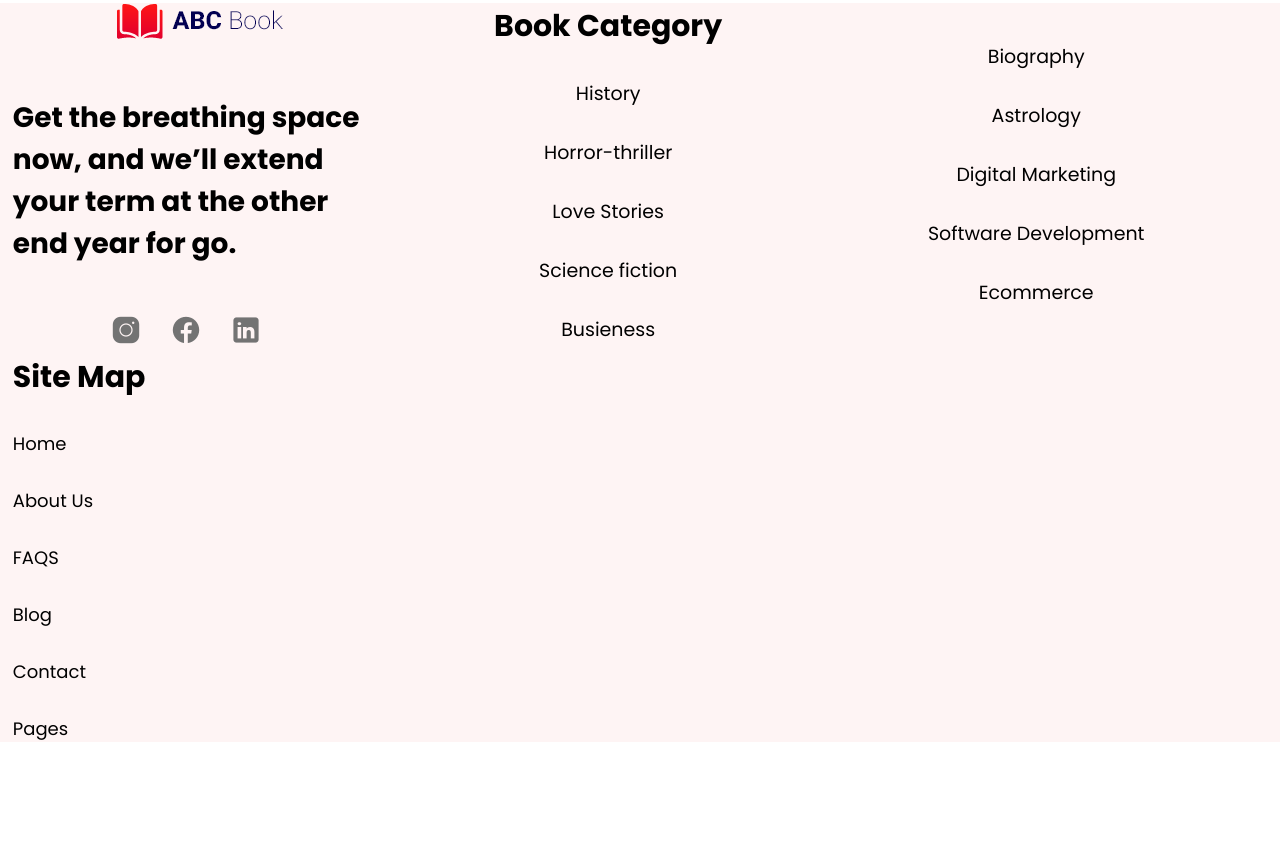
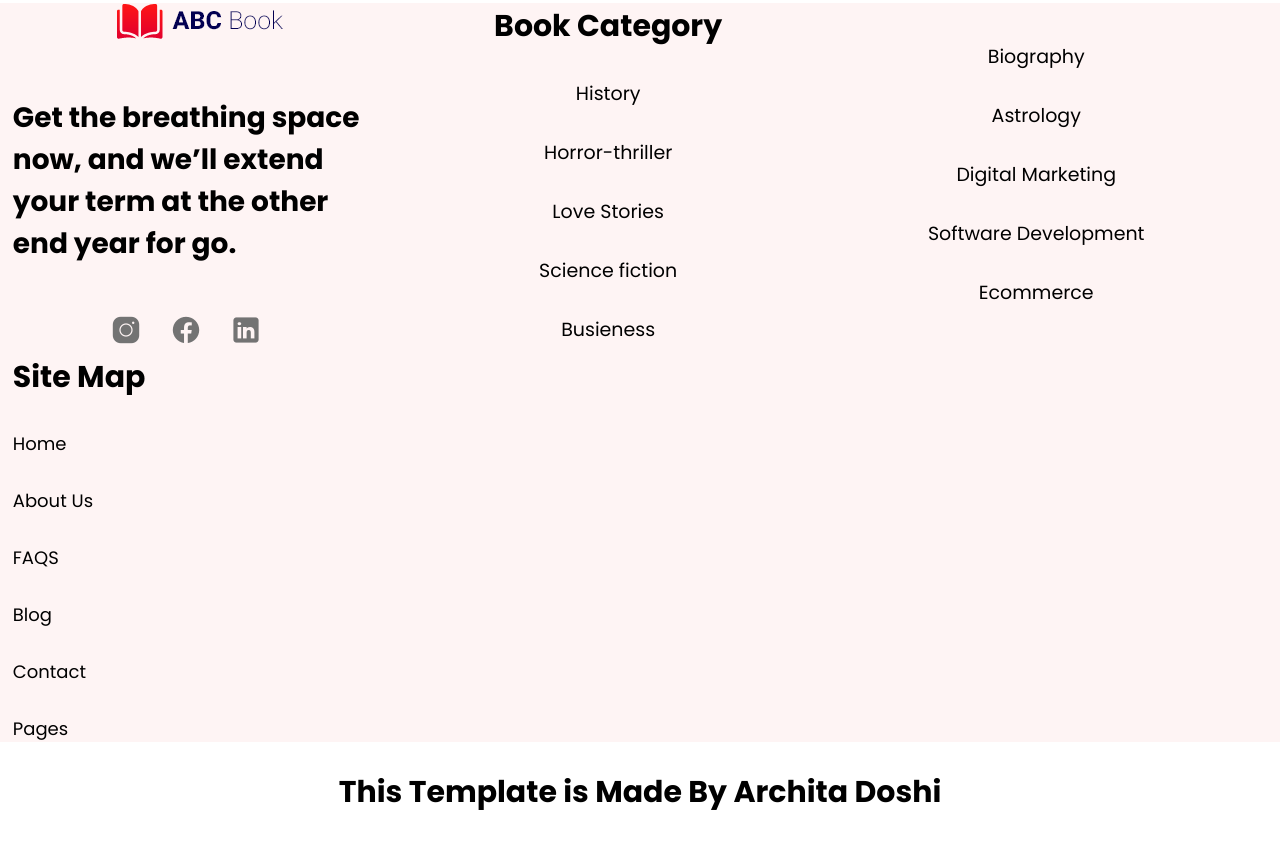
Before and after one commit to architadoshi29/Media---Query---Template1, a plain HTML site: page index.html in a window 1280 px wide. Shown: the part 7831-8673 px from the top of the page. Before the commit the page ends 8573 px from the top, so only its background shows below. Drawn offline with Linux system fonts and the light colour scheme; a web font is replaced by a local one.

Commit message:
first commit

```diff
--- a/index.html
+++ b/index.html
@@ -476,6 +476,7 @@
             </a>
         </div>
     </div>
+    <div class="thirteen"><h1>This Template is Made By Archita Doshi</h1></div>
 </body>
 
 </html>
--- a/styles.css
+++ b/styles.css
@@ -743,6 +743,13 @@
     text-decoration: none;
     color: black;
 }
+.thirteen{
+    width: 100%;
+    height: 100px;
+
+} .thirteen  h1{
+    font-size: 30px;
+}
 
 .twelve .four {
     width: 25%;
@@ -754,6 +761,10 @@
     align-items: center;
 
     gap: 30px;
+}
+.thirteen{
+    display: flex;
+    flex-direction: row;justify-content: center;align-items: center;
 }
 .twelve .four .lol2 h1{
     font-size: 30px;
@@ -1059,6 +1070,9 @@
     flex-wrap: wrap;
     height: auto;
 }
+.thirteen h1{
+    font-size: 16px;
+}
 }
 
 /* tablet */
```
